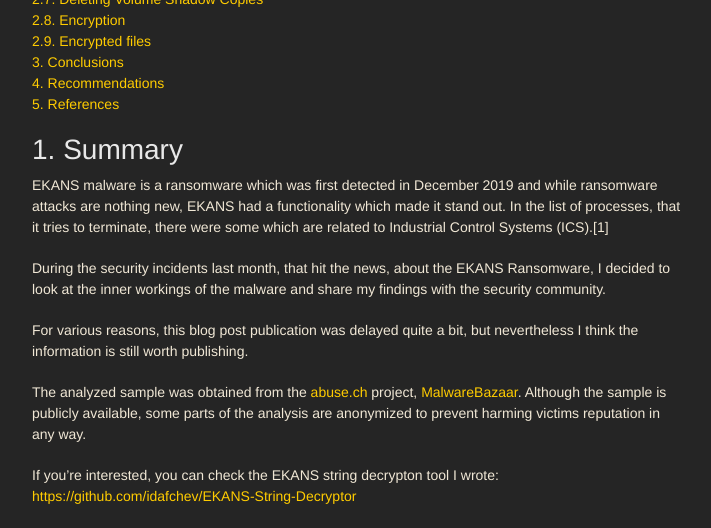
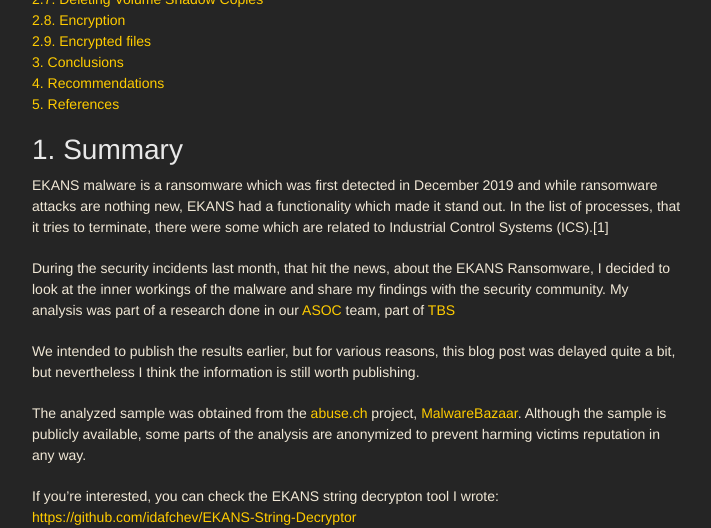
Before and after one commit to idafchev/idafchev.github.io, a Jekyll site: the page built from _posts/2020-07-25-EKANS_analysis.md, in a window 1280 px wide and 1400 px high, scrolled down 574 px. Shown: the top 528 px of the window, without its empty margins (283-994 px from the left). Built offline with Jekyll 4.4.1, drawn with Linux system fonts in a browser that asks for light colours; nearby versions of some CDN libraries; some web fonts are replaced; comment, search, counter and statistics services are not loaded; some of the changed text lies outside the part shown.

Commit message:
Update 2020-07-25-EKANS_analysis.md

```diff
--- a/_posts/2020-07-25-EKANS_analysis.md
+++ b/_posts/2020-07-25-EKANS_analysis.md
@@ -24,9 +24,9 @@ title:  "Malware analysis of EKANS ransomware"
 # <a name="1_summary"></a> 1. Summary
 EKANS malware is a ransomware which was first detected in December 2019 and while ransomware attacks are nothing new, EKANS had a functionality which made it stand out. In the list of processes, that it tries to terminate, there were some which are related to Industrial Control Systems (ICS).[1]
 
-During the security incidents last month, that hit the news, about the EKANS Ransomware, I decided to look at the inner workings of the malware and share my findings with the security community.
+During the security incidents last month, that hit the news, about the EKANS Ransomware, I decided to look at the inner workings of the malware and share my findings with the security community. My analysis was part of a research done in our [ASOC](https://www.tbs.tech/product/asoc/) team, part of [TBS](https://www.tbs.tech)
 
-For various reasons, this blog post publication was delayed quite a bit, but nevertheless I think the information is still worth publishing.
+We intended to publish the results earlier, but for various reasons, this blog post was delayed quite a bit, but nevertheless I think the information is still worth publishing.
 
 The analyzed sample was obtained from the [abuse.ch](https://abuse.ch/) project, [MalwareBazaar](https://bazaar.abuse.ch/). Although the sample is publicly available, some parts of the analysis are anonymized to prevent harming victims reputation in any way.
 
```
Also changed, not shown: other parts of _posts/2020-07-25-EKANS_analysis.md (+1 -1 lines).
